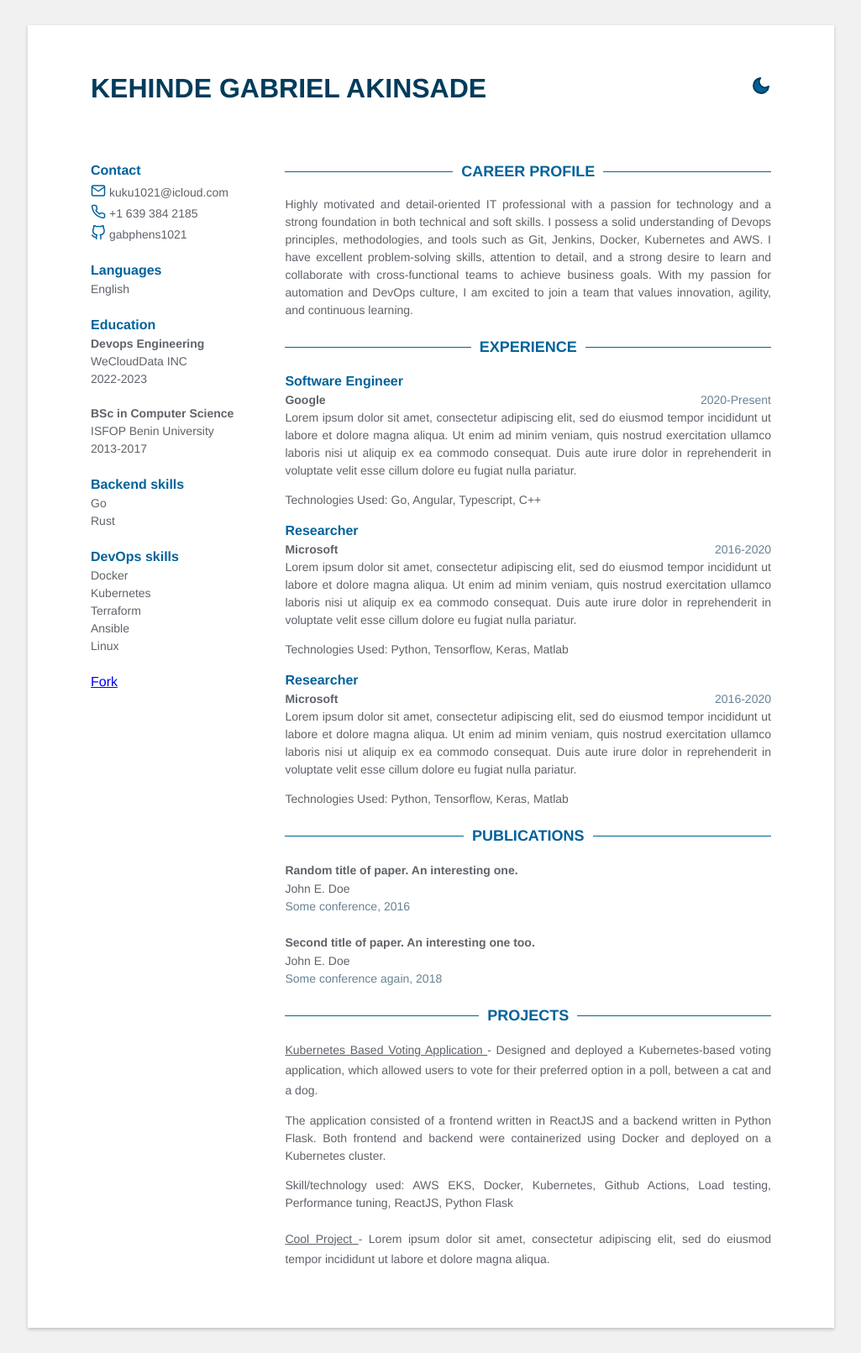
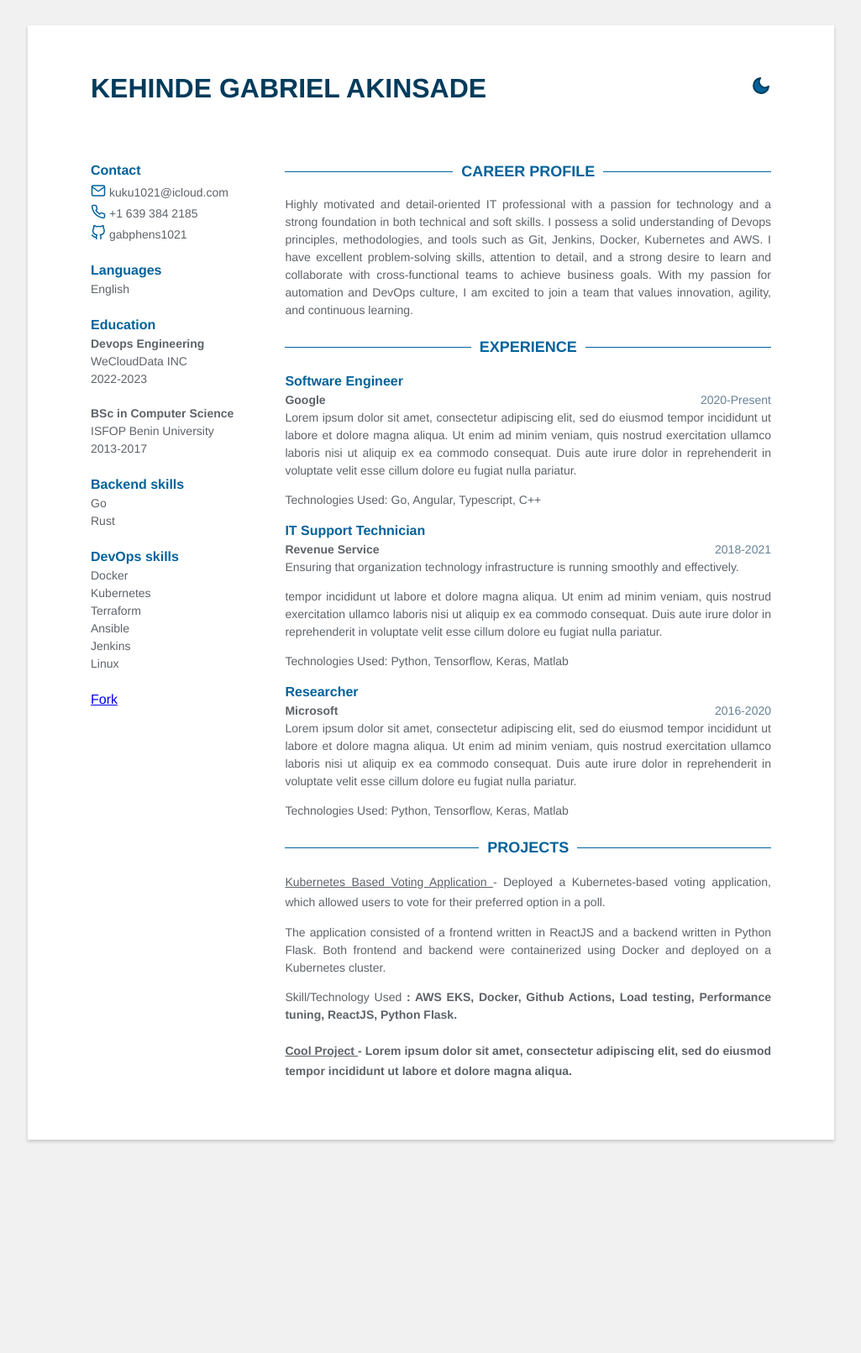
Before and after one commit to gabphens1021/kehindeakinsade.github.io, a Jekyll site: the page built from index.html, in a window 1280 px wide. Shown: the whole page at 84% size, without its empty margins (127-1152 px from the left). Built offline with Jekyll 4.4.1, drawn with Linux system fonts in a browser that asks for light colours; after the commit the page ends 1387 px from its top, so only the background shows below that.

Commit message:
more editing

```diff
--- a/_data/data.yml
+++ b/_data/data.yml
@@ -35,6 +35,7 @@ skills:
       - Kubernetes
       - Terraform
       - Ansible
+      - Jenkins
       - Linux
 
 # Profile
@@ -58,11 +59,11 @@ experience:
     technologies_used: |
       Go, Angular, Typescript, C++
 
-  - role: Researcher
-    time: 2016-2020
-    company: Microsoft
+  - role: IT Support Technician
+    time: 2018-2021
+    company: Revenue Service
     details: |
-      Lorem ipsum dolor sit amet, consectetur adipiscing elit, sed do eiusmod
+      Ensuring that organization technology infrastructure is running smoothly and effectively. <p>
       tempor incididunt ut labore et dolore magna aliqua. Ut enim ad minim veniam,
       quis nostrud exercitation ullamco laboris nisi ut aliquip ex ea commodo consequat.
       Duis aute irure dolor in reprehenderit in voluptate velit esse cillum dolore eu
@@ -82,23 +83,14 @@ experience:
     technologies_used: |
       Python, Tensorflow, Keras, Matlab
 
-publications:
-  - title: Random title of paper. An interesting one.
-    link: "#"
-    authors: John E. Doe
-    conference: Some conference, 2016
-
-  - title: Second title of paper. An interesting one too.
-    link: "#"
-    authors: John E. Doe
-    conference: Some conference again, 2018
-
 projects:
   - title: Kubernetes Based Voting Application
     link: #
     details: |
-      Designed and deployed a Kubernetes-based voting application, which allowed users to vote for their preferred option in a poll, between a cat and a dog. <p> The application consisted of a frontend written in ReactJS and a backend written in Python Flask.
-      Both frontend and backend were containerized using Docker and deployed on a Kubernetes cluster. <p> Skill/technology used: AWS EKS, Docker, Kubernetes, Github Actions, Load testing, Performance tuning, ReactJS, Python Flask
+      Deployed a Kubernetes-based voting application, which allowed users to vote for their preferred option in a poll. <p>
+      The application consisted of a frontend written in ReactJS and a backend written in Python Flask.
+      Both frontend and backend were containerized using Docker and deployed on a Kubernetes cluster. <p>
+      Skill/Technology Used <b>: AWS EKS, Docker, Github Actions, Load testing, Performance tuning, ReactJS, Python Flask.
 
 
   - title: Cool Project
```
